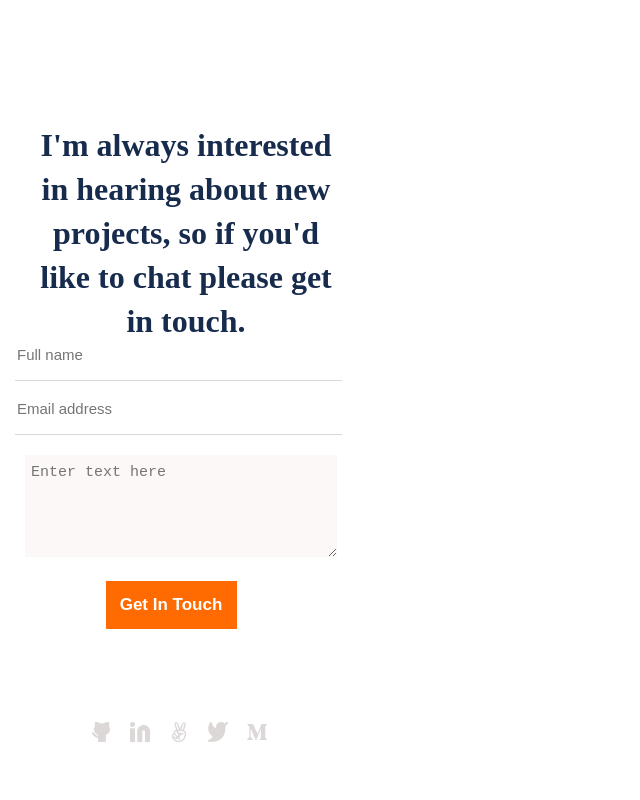
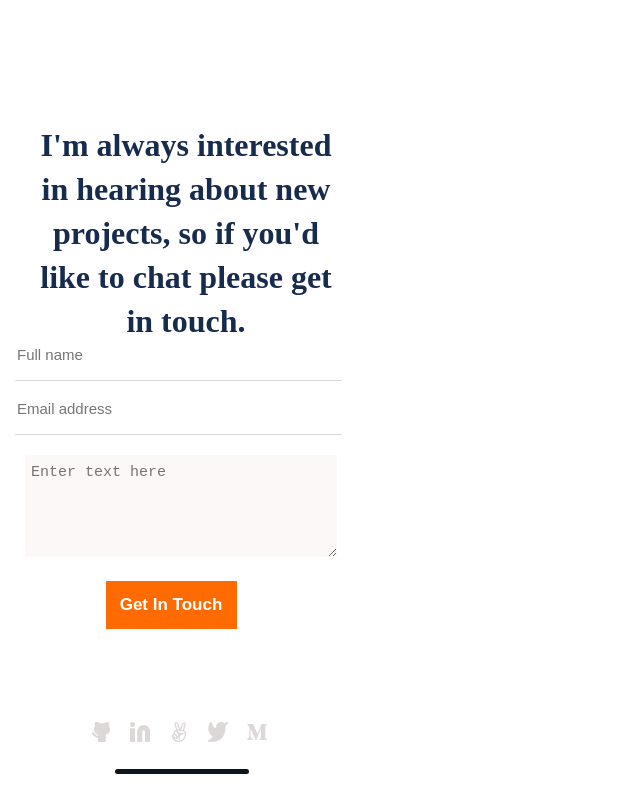
Before and after one commit to Robison-faike123/mobile-me-, a website: page index.html in a window 1280 px wide. Shown: the part 6044-6844 px from the top of the page, without its empty margins (0-640 px from the left). Drawn offline with Linux system fonts and the light colour scheme.

Commit message:
changes made on html and css

```diff
--- a/index.html
+++ b/index.html
@@ -304,7 +304,9 @@
           </li>
         </ul>
       </footer>
+      <div class="line"></div>
     </section>
+
   </section>
   </body>
 </html>
--- a/styles.css
+++ b/styles.css
@@ -897,4 +897,16 @@ button:hover {
   justify-content: center;
   align-items: center;
   list-style: none;
+  color: #505f79;
 }
+
+.line {
+  position: absolute;
+  width: 134px;
+  height: 5px;
+  background: #0d151e;
+  border-radius: 10px;
+  margin-top: 100px;
+  align-items: center;
+  margin-left: 60px;
+}
```
